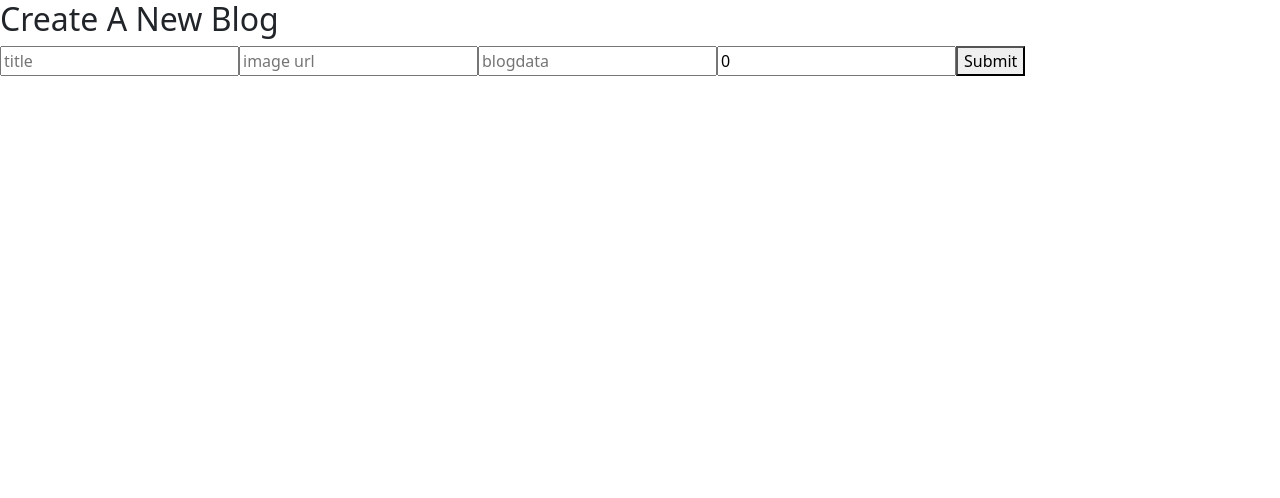
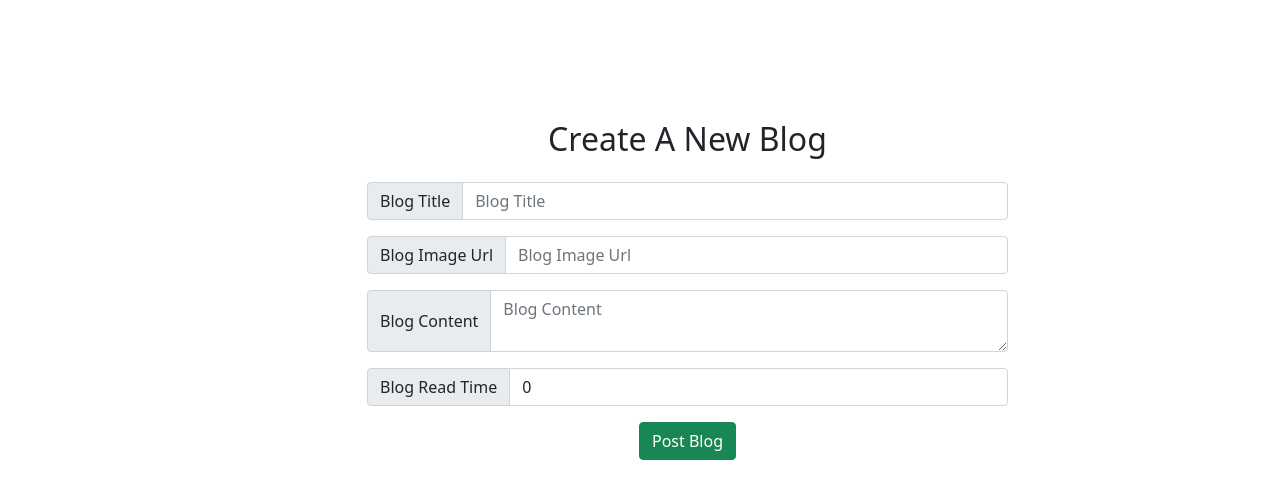
Before and after one commit to Moringa-Learning/phase-2-blog, a React (Create React App) app: page /postblog in a window 1280 px wide. Shown: the top 498 px of the page. Built offline with nearby package versions, Linux system fonts and the light colour scheme.

Commit message:
blog create form styling

```diff
--- a/src/Components/BlogCreate.js
+++ b/src/Components/BlogCreate.js
@@ -1,5 +1,8 @@
 import React, { useState } from 'react'
 import { nanoid } from 'nanoid'
+import { Form, Button, InputGroup, Container, Row, Col } from 'react-bootstrap'
+import { useNavigate } from 'react-router-dom'
+
 
 function BlogCreate(){
   const current = new Date();
@@ -13,6 +16,8 @@ function BlogCreate(){
     postedDate: `${current.getDate()}-${current.getMonth() + 1}-${current.getFullYear()}`,
     title: ''
   });
+  const navigate = useNavigate();
+
 
   function handleChange(event) {
     const name = event.target.name;
@@ -41,6 +46,7 @@ function BlogCreate(){
 
       fetch(blogUrl, reqOption).then(res => res.text()).then(res => {
         alert('Blog Saved Successfully')
+        navigate(`/blogdetail/${formData.id}`)
         console.log(formData)
       }).catch(er => {
         alert('Check Console Panel An Error Occured')
@@ -54,17 +60,44 @@ function BlogCreate(){
   }
 
   return (
-    <div>
-      <h2>Create A New Blog</h2>
-      <form onSubmit={handleSubmit}>
-        <input type="text" name='title' onChange={handleChange} placeholder='title' value={formData.title} />
-        <input type="text" name='image' onChange={handleChange} placeholder='image url' value={formData.image} />
-        <input type="text" name='blogdata' onChange={handleChange} placeholder='blogdata' value={formData.blogdata} />
-        <input type="number" name='readtime' onChange={handleChange} value={formData.readtime} />
-        <button type="submit">Submit</button>
-      </form>
-      {errors.length > 0 ? errors.map((error, index) => (<p key={index} style={{ color: "red" }}>{error}</p>)) : null}
-    </div>
+    <Container className="mt-5 pt-5">
+      <Row>
+        <Col md={3}></Col>
+        <Col md={7}>
+          <h2 className="text-center m-4">Create A New Blog</h2>
+          <Form onSubmit={handleSubmit}>
+            <InputGroup className="mb-3">
+              <InputGroup.Text id="blogTitle">Blog Title</InputGroup.Text>
+              <Form.Control type="text" name='title' onChange={handleChange} value={formData.title} placeholder="Blog Title" aria-label="Blog Title" aria-describedby="blogTitle" />
+            </InputGroup>
+
+            <InputGroup className="mb-3">
+              <InputGroup.Text id="blogimagUrl">Blog Image Url</InputGroup.Text>
+              <Form.Control type="text" name='image' onChange={handleChange} value={formData.image} placeholder="Blog Image Url" aria-label="Blog Image Url" aria-describedby="blogimagUrl" />
+            </InputGroup>
+
+            <InputGroup className="mb-3">
+              <InputGroup.Text id="blogcontent">Blog Content</InputGroup.Text>
+              <Form.Control as="textarea" name='blogdata' onChange={handleChange} value={formData.blogdata} placeholder="Blog Content" aria-label="Blog Content" aria-describedby="blogcontent" />
+            </InputGroup>
+
+            <InputGroup className="mb-3">
+              <InputGroup.Text id="blogreadtime">Blog Read Time</InputGroup.Text>
+              <Form.Control type="number" name='readtime' onChange={handleChange} value={formData.readtime} placeholder="Blog Read Time" aria-label="Blog Read Time" aria-describedby="blogreadtime" />
+            </InputGroup>
+
+            <div className="d-flex justify-content-center align-items-center">
+              <Button variant="success" type="submit">
+                Post Blog
+              </Button>
+            </div>
+          </Form>
+
+          {errors.length > 0 ? errors.map((error, index) => (<p key={index} style={{ color: "red" }}>{error}</p>)) : null}
+        </Col>
+        <Col md={3}></Col>
+      </Row>
+    </Container>
 
   )
 }
```
